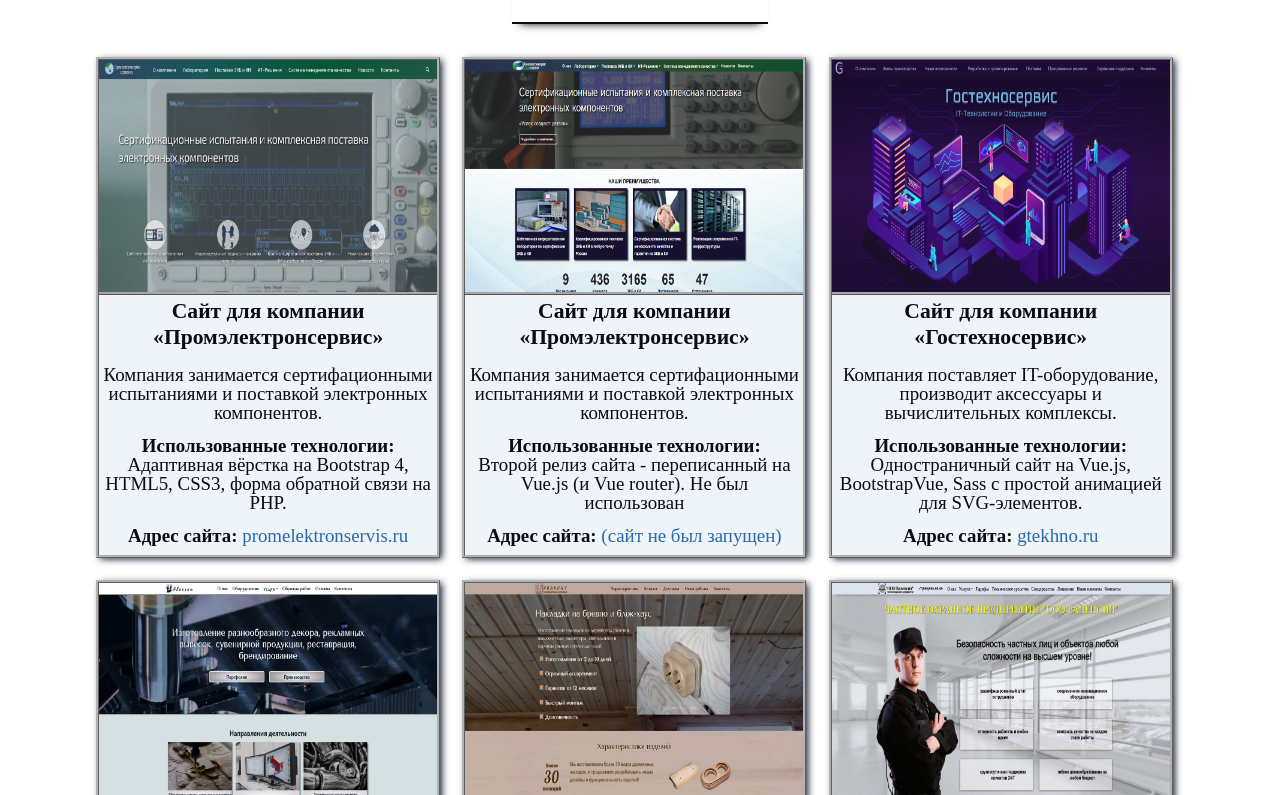
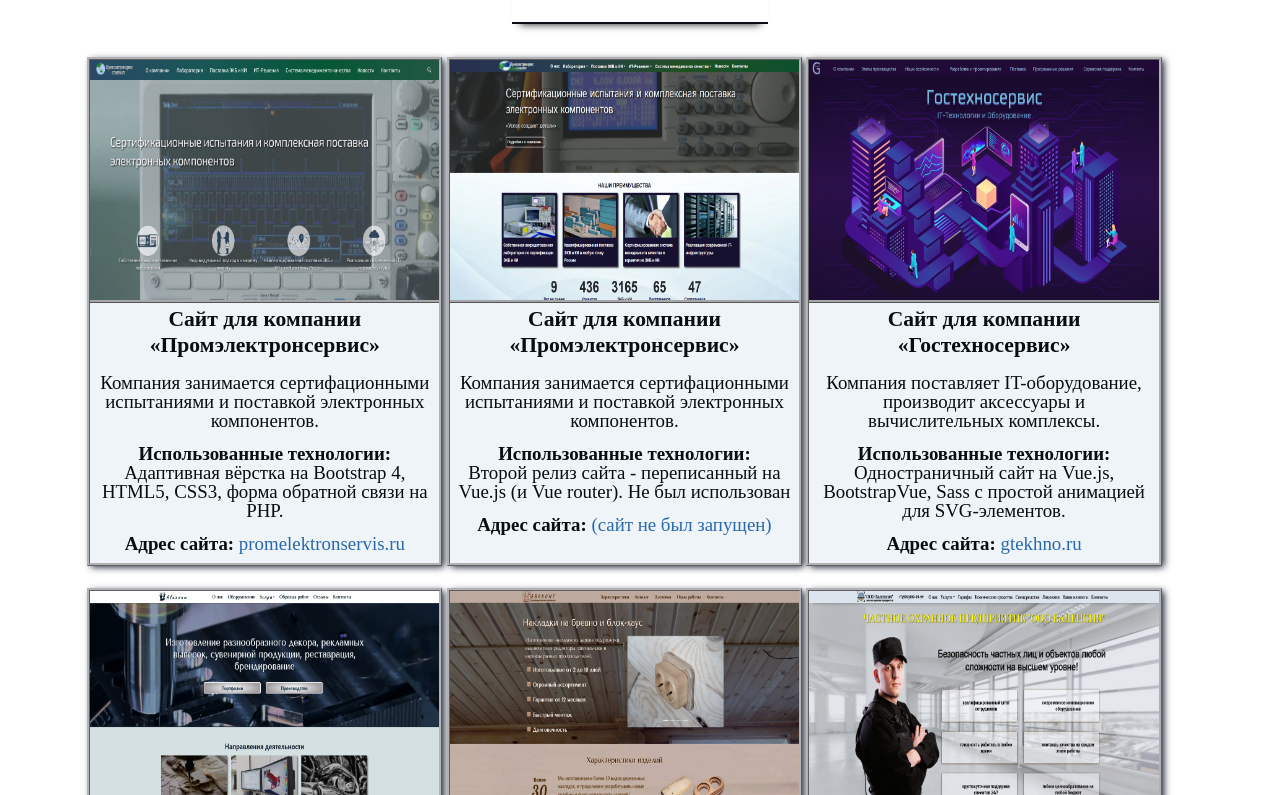
Before and after one commit to AnigalHub/Portfolio, a Nuxt app: page / in a window 1280 px wide. Shown: the part 2172-2967 px from the top of the page. Built offline with nearby package versions, Linux system fonts and the light colour scheme.

Commit message:
изменена ширина в работах

```diff
--- a/pages/index.vue
+++ b/pages/index.vue
@@ -199,7 +199,6 @@ h4{
   }
   /*Компонент - "Мои работы"*/
   #Works{
-
     /*блоки под каждую работу*/
     .flex-container > div {
       background: #011624;
@@ -307,8 +306,8 @@ h4{
   /*блоки с работами*/
   .flex-container  > div {
       text-align: center;
-      width: 31%;
-      margin: 0 1% 2% 1% !important;
+      width: 32%;
+      margin: 0 .2% 2% .2% !important;
     /*картинки*/
       img {
         width: 100%;
```
